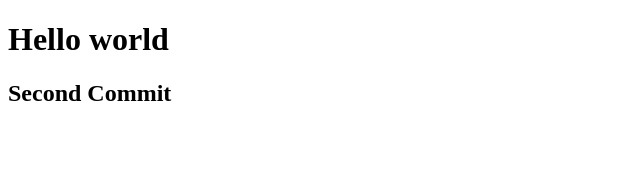
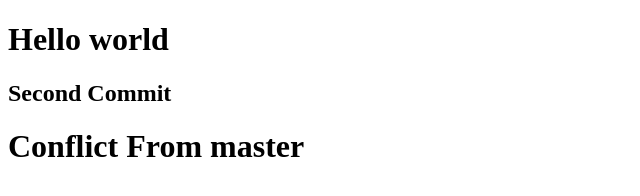
Before and after one commit to Minhhieu1001/DEMO, a plain HTML site: page index.html in a window 1280 px wide. Shown: the whole page, without its empty margins (0-640 px from the left). Drawn offline with Linux system fonts and the light colour scheme.

Commit message:
conflict from master

```diff
--- a/index.html
+++ b/index.html
@@ -8,5 +8,6 @@
 <body>
     <h1>Hello world</h1>
     <h2>Second Commit</h2>
+    <h1>Conflict From master</h1>
 </body>
 </html>
```
